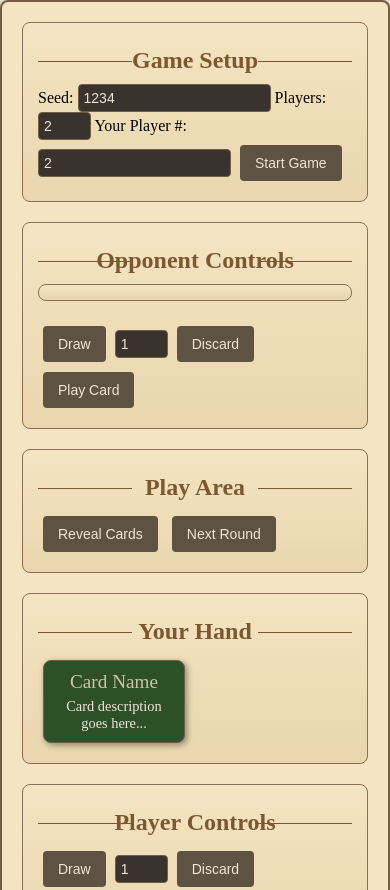
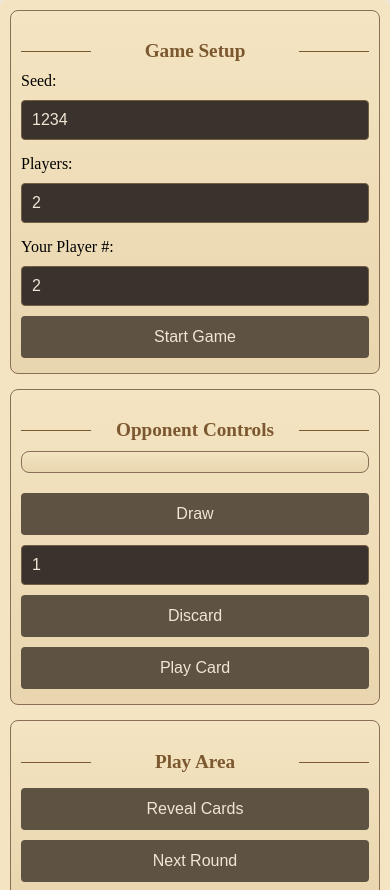
Before and after one commit to PGinelC/CardGameTest, a plain HTML site: page index.html in a window 390 px wide. Shown: the top 890 px of the page. Drawn offline with Linux system fonts and the light colour scheme.

Commit message:
add css styling for mobile

```diff
--- a/style.css
+++ b/style.css
@@ -83,6 +83,7 @@ input {
     background-color: #2d5028;
     display: inline-block;
     width: 120px;
+    height: 180px;
     color: #f0e6d6;
     padding: 10px;
     margin: 5px;
@@ -91,17 +92,38 @@ input {
     font-family: 'Cinzel Decorative', serif;
 }
 
+#handCards,
+#opponentHandCards,
+#playedCards {
+  display: flex;
+  flex-wrap: wrap;
+  justify-content: center;
+  gap: 10px;
+}
+
+.card,
+.card-hidden {
+  width: calc(15% - 5px);
+  height: 200px;
+  margin: 5px;
+  padding: 10px;
+  border-radius: 8px;
+  box-shadow: 2px 2px 6px rgba(0, 0, 0, 0.4);
+  font-family: 'Cinzel Decorative', serif;
+  display: flex;
+  flex-direction: column;
+  justify-content: space-between;
+}
+
+.card{
+    border: 1px solid #735e44;
+    background-color: #2d5028;
+}
+
+
 .card-hidden {
     border: 1px solid #735e44;
     background-color: #50282b;
-    display: inline-block;
-    width: 120px;
-    color: #f0e6d6;
-    padding: 10px;
-    margin: 5px;
-    border-radius: 8px;
-    box-shadow: 2px 2px 6px rgba(0, 0, 0, 0.4);
-    font-family: 'Cinzel Decorative', serif;
 }
 
 .card-name {
@@ -115,3 +137,87 @@ input {
     font-size: 0.9em;
     text-align: center;
 }
+
+/* Base styles remain the same */
+
+/* Mobile styles */
+@media screen and (max-width: 768px) {
+    .container {
+      max-width: 100%;
+      padding: 10px;
+      margin: 0;
+      border: none;
+      box-shadow: none;
+    }
+
+    .section {
+      margin-bottom: 15px;
+      padding: 10px;
+    }
+
+    .section-title {
+      font-size: 1.2em;
+    }
+
+    .section-title:before,
+    .section-title:after {
+      width: 20%;
+    }
+
+    button {
+      padding: 12px 15px;
+      width: 100%;
+      margin: 5px 0;
+      font-size: 16px;
+    }
+
+    input {
+      width: 100%;
+      margin: 5px 0;
+      padding: 10px;
+      font-size: 16px;
+      box-sizing: border-box;
+    }
+
+    #handCards,
+    #opponentHandCards,
+    #playedCards {
+      display: flex;
+      flex-wrap: wrap;
+      justify-content: center;
+      gap: 10px;
+    }
+
+    .card,
+    .card-hidden {
+      width: calc(33.33% - 20px);
+      height: 180px;
+      margin: 5px;
+      font-size: 0.9em;
+      display: flex;
+      flex-direction: column;
+      justify-content: space-between;
+    }
+
+    .card-name {
+      font-size: 1em;
+    }
+
+    .card-description {
+      font-size: 0.8em;
+    }
+
+    label {
+      display: block;
+      margin: 10px 0 5px;
+    }
+  }
+
+  /* Small mobile devices */
+  @media screen and (max-width: 480px) {
+    .card,
+    .card-hidden {
+      width: calc(50% - 20px);
+      height: 200px;
+    }
+  }
```
